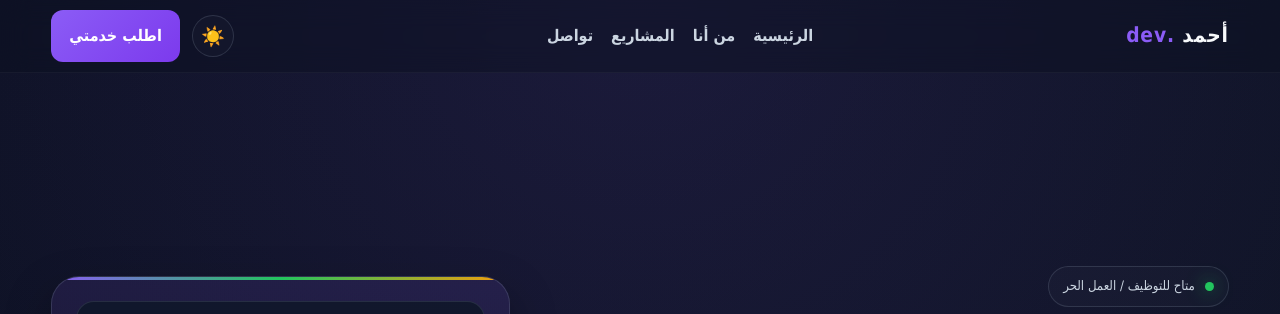
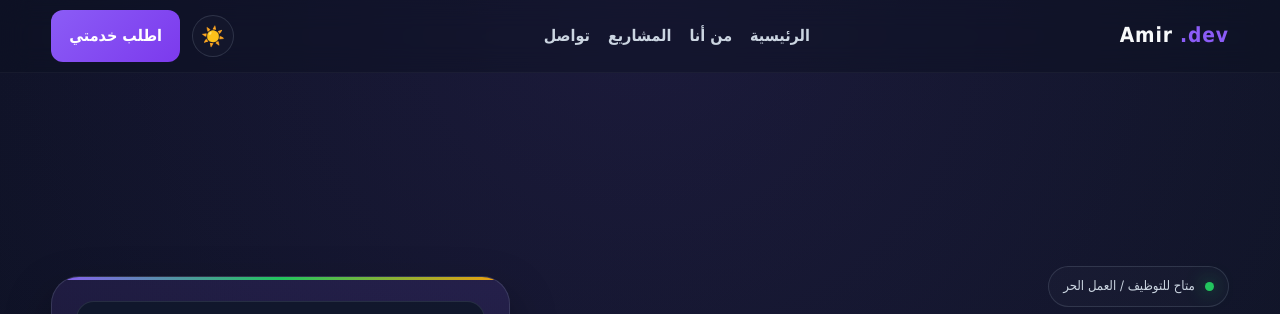
Before and after one commit to amirx7662-design/amirxtna-site, a Flask app: page / in a window 1280 px wide. Shown: the top 314 px of the page. Run offline with Flask 3, Linux system fonts and the light colour scheme.

Commit message:
Update portfolio details and links in index.html

```diff
--- a/templates/index.html
+++ b/templates/index.html
@@ -3,15 +3,13 @@
 <head>
   <meta charset="UTF-8" />
   <meta name="viewport" content="width=device-width, initial-scale=1.0" />
-  <title>موقعي | Portfolio</title>
+  <title>Amir | Portfolio</title>
   <meta name="description" content="موقع شخصي يضم مشاريع GitHub، مهارات، وسيرة ذاتية." />
   <style>
     :root {
       --bg: #0b1020;
       --bg-soft: #111827;
       --panel: rgba(17, 24, 39, 0.85);
-      --panel-2: rgba(30, 41, 59, 0.8);
-      --card: rgba(15, 23, 42, 0.85);
       --text: #f8fafc;
       --muted: #cbd5e1;
       --primary: #8b5cf6;
@@ -20,7 +18,6 @@
       --accent: #f59e0b;
       --border: rgba(148, 163, 184, 0.2);
       --shadow: 0 20px 45px rgba(0,0,0,0.35);
-      --glow: rgba(139, 92, 246, 0.4);
       --code-bg: rgba(15, 23, 42, 0.9);
     }
 
@@ -28,8 +25,6 @@
       --bg: #f4f7fb;
       --bg-soft: #edf2f7;
       --panel: rgba(255, 255, 255, 0.8);
-      --panel-2: rgba(255,255,255,0.8);
-      --card: rgba(255,255,255,0.96);
       --text: #0f172a;
       --muted: #475569;
       --primary: #6d28d9;
@@ -38,7 +33,6 @@
       --accent: #f59e0b;
       --border: rgba(15, 23, 42, 0.08);
       --shadow: 0 18px 40px rgba(15, 23, 42, 0.08);
-      --glow: rgba(109, 40, 217, 0.15);
       --code-bg: #eff6ff;
     }
 
@@ -60,11 +54,6 @@
     a {
       color: inherit;
       text-decoration: none;
-    }
-
-    img {
-      max-width: 100%;
-      display: block;
     }
 
     .container {
@@ -651,7 +640,7 @@
 <body>
   <header>
     <div class="container nav">
-      <div class="brand">أحمد<span> .dev</span></div>
+      <div class="brand">Amir<span> .dev</span></div>
 
       <nav class="nav-links">
         <a href="#home">الرئيسية</a>
@@ -690,10 +679,10 @@
           </div>
 
           <div class="socials">
-            <a href="https://github.com/" target="_blank" rel="noopener" aria-label="GitHub">🐙</a>
-            <a href="https://linkedin.com/" target="_blank" rel="noopener" aria-label="LinkedIn">💼</a>
-            <a href="https://x.com/" target="_blank" rel="noopener" aria-label="X">𝕏</a>
-            <a href="mailto:hello@example.com" aria-label="Email">✉️</a>
+            <a href="https://github.com/amirx7662-design" target="_blank" rel="noopener" aria-label="GitHub">🐙</a>
+            <a href="https://linkedin.com" target="_blank" rel="noopener" aria-label="LinkedIn">💼</a>
+            <a href="https://x.com" target="_blank" rel="noopener" aria-label="X">𝕏</a>
+            <a href="mailto:hello@amir.dev" aria-label="Email">✉️</a>
           </div>
         </div>
 
@@ -808,7 +797,7 @@
               <div class="detail-icon">📧</div>
               <div>
                 <strong>Email</strong><br />
-                <span>hello@example.com</span>
+                <span>hello@amir.dev</span>
               </div>
             </div>
 
@@ -849,7 +838,7 @@
   </footer>
 
   <script>
-    const username = "YOUR_GITHUB_USERNAME"; // مثال: amirx7662-design
+    const username = "amirx7662-design";
     const projectsGrid = document.getElementById("projectsGrid");
     const searchInput = document.getElementById("searchInput");
     const emptyState = document.getElementById("emptyState");
@@ -970,7 +959,7 @@
         repoCount.textContent = repos.length;
         starCount.textContent = repos.reduce((sum, repo) => sum + repo.stargazers_count, 0);
 
-        document.title = `${user.name || "Portfolio"} | Projects`;
+        document.title = `${user.name || "Amir"} | Projects`;
       } catch (error) {
         projectsGrid.innerHTML = `
           <div class="card" style="grid-column: 1 / -1; text-align:center;">
```
